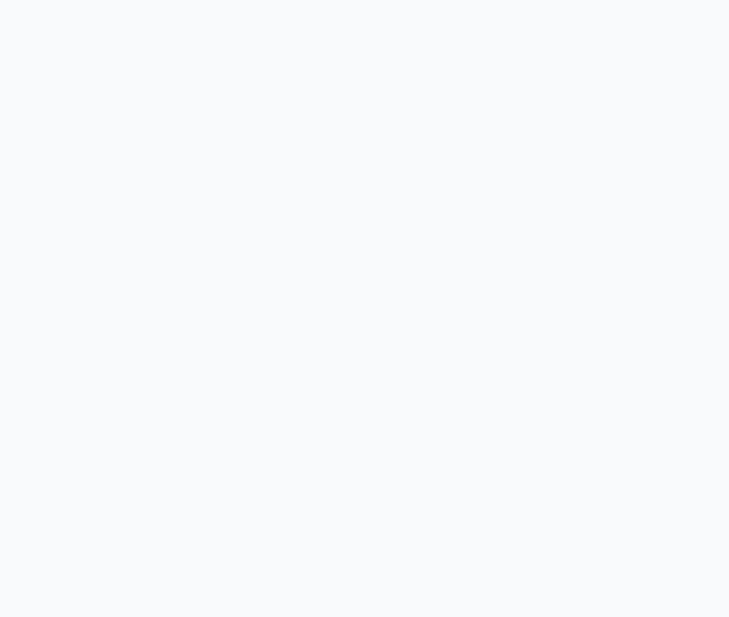
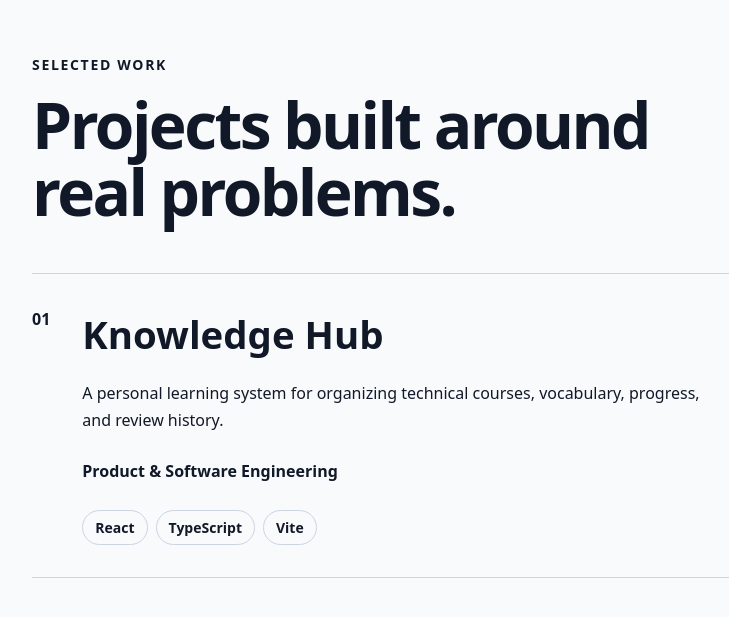
Before and after one commit to wahabu/iPortfolio, a React (Vite) app: page / in a window 1280 px wide. Shown: the part 853-1470 px from the top of the page, without its empty margins (58-787 px from the left). Before the commit the page ends 800 px from the top, so only its background shows below. Built offline with nearby package versions, Linux system fonts and the light colour scheme.

Commit message:
feat: add first selected project details

```diff
--- a/src/components/layout/PageShell.tsx
+++ b/src/components/layout/PageShell.tsx
@@ -1,5 +1,6 @@
 import { Header } from './Header'
 import { Hero } from '../sections/Hero'
+import { Projects } from '../sections/Projects'
 
 export function PageShell() {
   return (
@@ -8,6 +9,7 @@ export function PageShell() {
 
       <main>
         <Hero />
+        <Projects />
       </main>
     </>
   )
--- /dev/null
+++ b/src/components/sections/Projects.css
@@ -0,0 +1,71 @@
+.projects {
+    padding: 7rem 1.5rem;
+  }
+
+  .projects__inner {
+    width: min(100%, 1100px);
+    margin-inline: auto;
+  }
+
+  .projects__eyebrow {
+    margin: 0 0 1rem;
+    font-size: 0.875rem;
+    font-weight: 700;
+    letter-spacing: 0.12em;
+    text-transform: uppercase;
+  }
+
+  .projects h2 {
+    max-width: 700px;
+    margin: 0;
+    font-size: clamp(2.25rem, 5vw, 4rem);
+    line-height: 1.05;
+    letter-spacing: -0.04em;
+  }
+
+  .project-card {
+    display: grid;
+    grid-template-columns: auto 1fr;
+    gap: 2rem;
+    margin-top: 3rem;
+    padding-block: 2rem;
+    border-top: 1px solid #cbd5e1;
+    border-bottom: 1px solid #cbd5e1;
+  }
+
+  .project-card__number {
+    margin: 0;
+    font-weight: 700;
+  }
+
+  .project-card h3 {
+    margin: 0;
+    font-size: clamp(1.75rem, 3vw, 2.5rem);
+  }
+
+  .project-card p {
+    max-width: 650px;
+    line-height: 1.7;
+  }
+
+  .project-card__role {
+    margin-top: 1.5rem;
+    font-weight: 700;
+  }
+
+  .project-card__stack {
+    display: flex;
+    flex-wrap: wrap;
+    gap: 0.5rem;
+    margin: 1.5rem 0 0;
+    padding: 0;
+    list-style: none;
+  }
+
+  .project-card__stack li {
+    padding: 0.4rem 0.75rem;
+    border: 1px solid #cbd5e1;
+    border-radius: 999px;
+    font-size: 0.875rem;
+    font-weight: 600;
+  }
--- /dev/null
+++ b/src/components/sections/Projects.tsx
@@ -0,0 +1,33 @@
+import { projects } from '../../content/projects'
+import './Projects.css'
+
+export function Projects() {
+  const project = projects[0]
+
+  return (
+    <section className="projects" id="projects">
+      <div className="projects__inner">
+        <p className="projects__eyebrow">Selected Work</p>
+
+        <h2>Projects built around real problems.</h2>
+
+        <article className="project-card">
+          <p className="project-card__number">01</p>
+
+          <div>
+            <h3>{project.name}</h3>
+            <p>{project.summary}</p>
+            <p className="project-card__role">{project.role}</p>
+            <ul className="project-card__stack">
+                {project.stack?.map((technology) => (
+                <li key={technology}>
+                  <span>{technology}</span>
+                </li>
+              ))}
+            </ul>
+          </div>
+        </article>
+      </div>
+    </section>
+  )
+}
--- a/src/content/projects.ts
+++ b/src/content/projects.ts
@@ -2,13 +2,18 @@ export type Project = {
   id: string
   name: string
   summary: string
+  stack?: string[]
+  role?: string
 }
 
 export const projects: Project[] = [
   {
     id: 'knowledge-hub',
     name: 'Knowledge Hub',
-    summary: '',
+    summary:
+      'A personal learning system for organizing technical courses, vocabulary, progress, and review history.',
+    stack: ['React', 'TypeScript', 'Vite'],
+    role: 'Product & Software Engineering',
   },
   {
     id: 'ifamily-meet',
```
